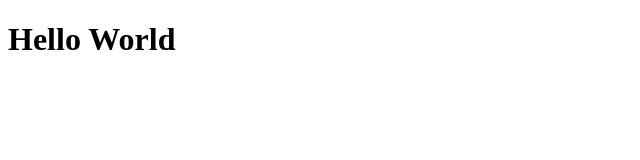
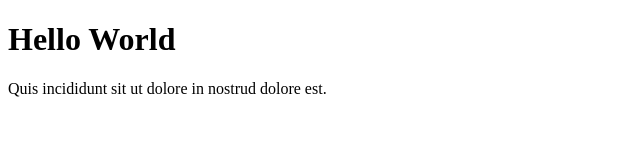
Before and after one commit to HackMaster-ai/GIT-test, a plain HTML site: page index.html in a window 1280 px wide. Shown: the whole page, without its empty margins (0-640 px from the left). Drawn offline with Linux system fonts and the light colour scheme.

Commit message:
added a paragraphe

```diff
--- a/index.html
+++ b/index.html
@@ -5,5 +5,6 @@
 	</head>
 	<body>
 		<h1>Hello World</h1>
+		<p>Quis incididunt sit ut dolore in nostrud dolore est.</p>
 	</body>
 </html>
```
